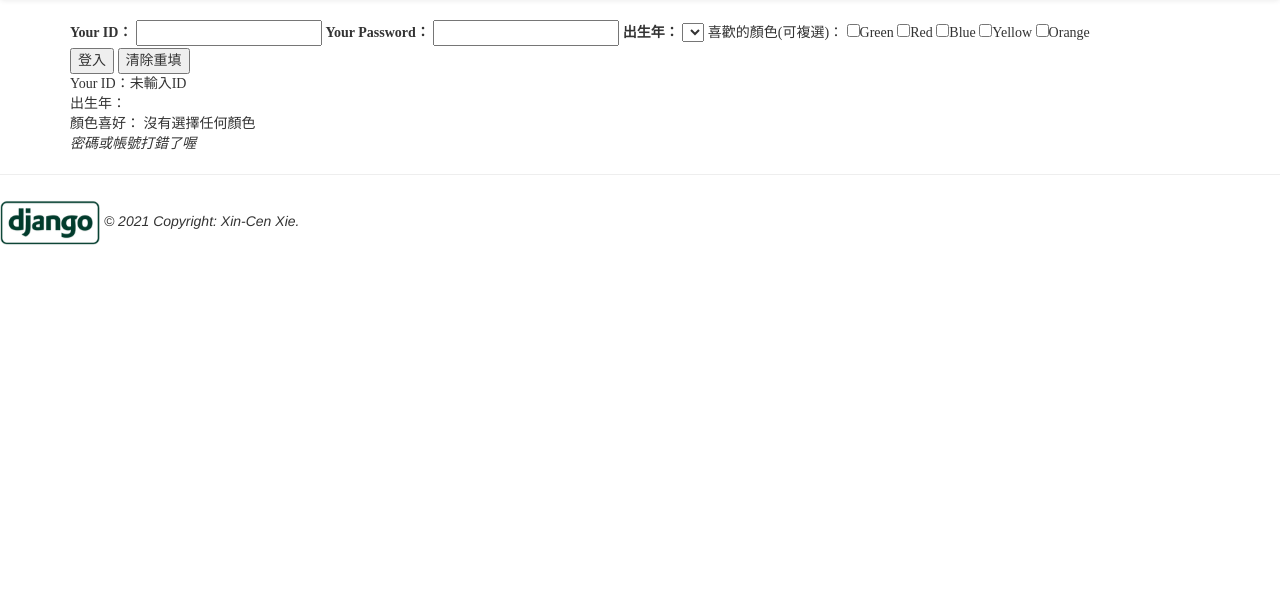
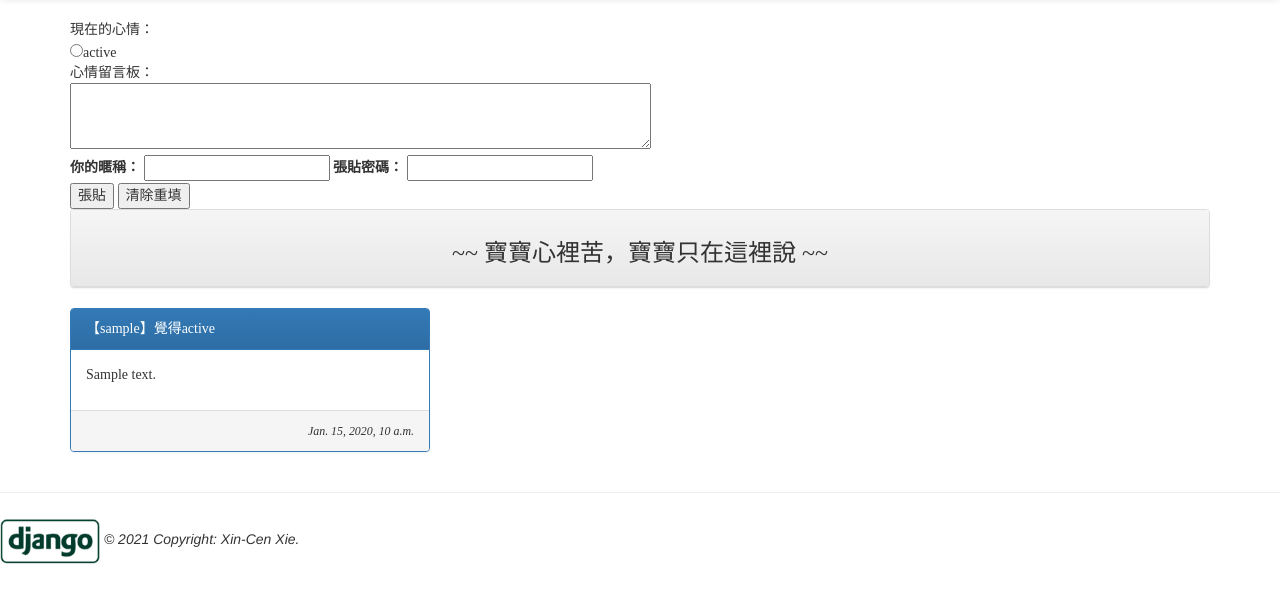
Before and after one commit to kitty88825/django-16-lessons, a Django app: page / in a window 1280 px wide. Shown: the part 52-655 px from the top of the page. Run offline with Django 3.2, Linux system fonts and the light colour scheme; tables that the repository leaves empty hold one stand-in row (values such as "Sample post"); lists and menus that the app fills with data are empty; some libraries are stand-ins or nearby versions.

Commit message:
8.1.4 網站表單的建立與資料顯示

```diff
--- a/ch08www/templates/index.html
+++ b/ch08www/templates/index.html
@@ -4,41 +4,44 @@
 {% block content %}
   <div class="container">
     <form action="/" method="get" name="my form">
-      <label for="user_id">Your ID：</label>
+      現在的心情：<br>
+      {% for m in moods %}
+        <input type="radio" name="mood" value="{{ m.status }}">{{ m.status }}
+      {% endfor %}
+      <br>
+      心情留言板：<br>
+      <textarea name="user_post" cols="70" rows="3"></textarea><br>
+      <label for="user_id">你的暱稱：</label>
       <input id="user_id" type="text" name="user_id">
-      <label for="user_pass">Your Password：</label>
-      <input id="user_pass" type="password" name="user_pass">
-      <label for="byear">出生年：</label>
-      <select name="byear">
-        {% for year in years %}
-          <option value="{{ year }}">{{ year }}</option>
-        {% endfor %}
-      </select>
-      喜歡的顏色(可複選)：
-      <input type="checkbox" name="fcolor" value="Green">Green
-      <input type="checkbox" name="fcolor" value="Red">Red
-      <input type="checkbox" name="fcolor" value="Blue">Blue
-      <input type="checkbox" name="fcolor" value="Yellow">Yellow
-      <input type="checkbox" name="fcolor" value="Orange">Orange
-      <br>
-      <input type="submit" value="登入">
+      <label for="user_pass">張貼密碼：</label>
+      <input id="user_pass" type="password" name="user_pass"><br>
+      <input type="submit" value="張貼">
       <input type="reset" value="清除重填">
     </form>
-    Your ID：{{ urid | default:"未輸入ID" }}
-    <br>
-    出生年：{{ uyear }}
-    <br>
-    顏色喜好：
-    {% for c in urfcolor %}
-      {{c}}
-    {% empty %}
-      沒有選擇任何顏色
-    {% endfor %}
-    <br>
-    {% if verified %}
-      <em>你通過了驗證</em>
-    {% else %}
-      <em>密碼或帳號打錯了喔</em>
-    {% endif %}
+
+
+    <div class="row">
+      <div class="col-md-12">
+        <div class="panel panel-default">
+          <div class="panel-heading" align=center>
+            <h3>~~ 寶寶心裡苦，寶寶只在這裡說 ~~</h3>
+          </div>
+        </div>
+      </div>
+    </div>
+
+    <div class="row">
+      {% for p in posts %}
+        <div class="col-sm-12 col-md-4">
+          <div class="panel panel-primary">
+            <div class="panel-heading">【{{ p.nickname }}】覺得{{ p.mood }}</div>
+            <div class="panel-body"> {{ p.message | linebreaks }} </div>
+            <div class="panel-footer" align="right">
+              <i><small>{{ p.pub_time }}</small></i>
+            </div>
+          </div>
+        </div>
+      {% endfor %}
+    </div>
   </div>
 {% endblock %}
```
